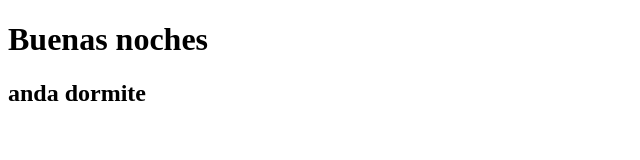
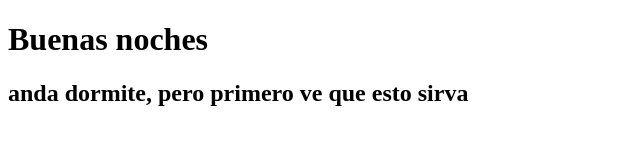
Before and after one commit to sballadares/courseracourse, a plain HTML site: page site/index.html in a window 1280 px wide. Shown: the whole page, without its empty margins (0-640 px from the left). Drawn offline with Linux system fonts and the light colour scheme.

Commit message:
New content

```diff
--- a/site/index.html
+++ b/site/index.html
@@ -5,6 +5,6 @@
 </head>
 <body>
 <h1> Buenas noches<h1>
-	<h2>anda dormite<h2>
+	<h2>anda dormite, pero primero ve que esto sirva<h2>
 </body>
 </html>
```
